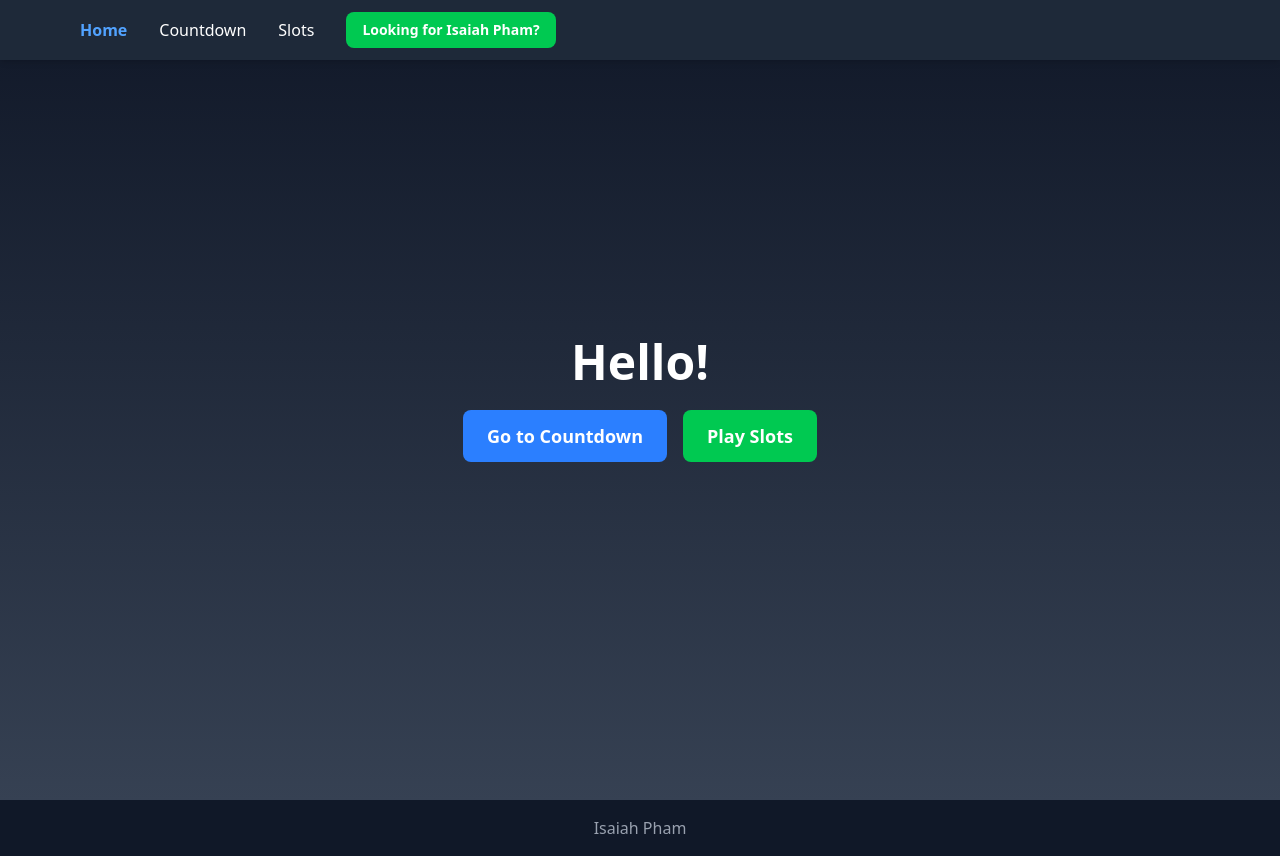
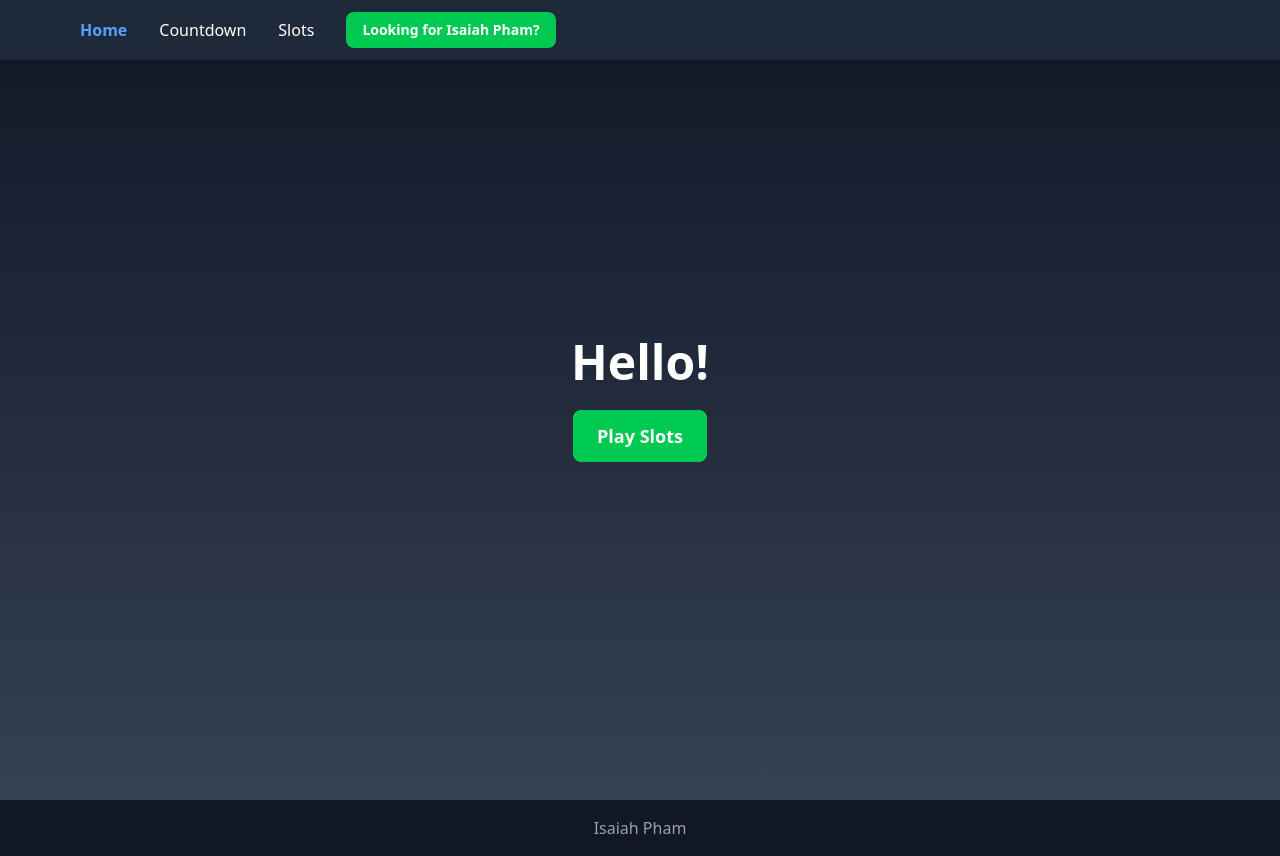
Before and after one commit to qozp/qozp.github.io, a Vue app: page / in a window 1280 px wide. Built offline with nearby package versions, Linux system fonts and the light colour scheme.

Commit message:
Remove countdown page

```diff
--- a/src/pages/HomePage.vue
+++ b/src/pages/HomePage.vue
@@ -6,12 +6,12 @@
 
     <!-- Countdown Button -->
     <div class="flex flex-row items-center justify-center space-x-4">
-      <RouterLink
+      <!-- <RouterLink
         to="/countdown"
         class="px-6 py-3 bg-blue-500 hover:bg-blue-600 rounded-lg text-white text-lg font-semibold transition-colors"
       >
         Go to Countdown
-      </RouterLink>
+      </RouterLink> -->
 
       <!-- Play Slots Button -->
       <RouterLink
--- a/src/router/index.ts
+++ b/src/router/index.ts
@@ -1,11 +1,11 @@
 import { createRouter, createWebHistory } from 'vue-router'
 import HomePage from '@/pages/HomePage.vue'
-import CountdownPage from '@/pages/CountdownPage.vue'
+// import CountdownPage from '@/pages/CountdownPage.vue'
 import SlotsPage from '@/pages/SlotsPage.vue'
 
 const routes = [
     { path: '/', name: 'Home', component: HomePage },
-    { path: '/countdown', name: 'Countdown', component: CountdownPage },
+    // { path: '/countdown', name: 'Countdown', component: CountdownPage },
     { path: '/slots', name: 'Slots', component: SlotsPage },
 ]
 
```
